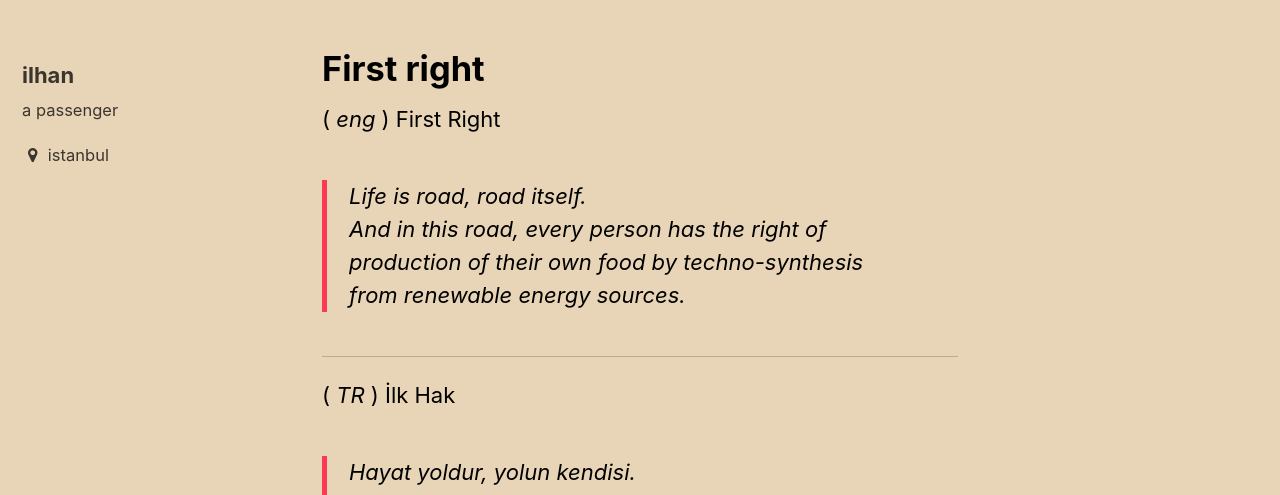
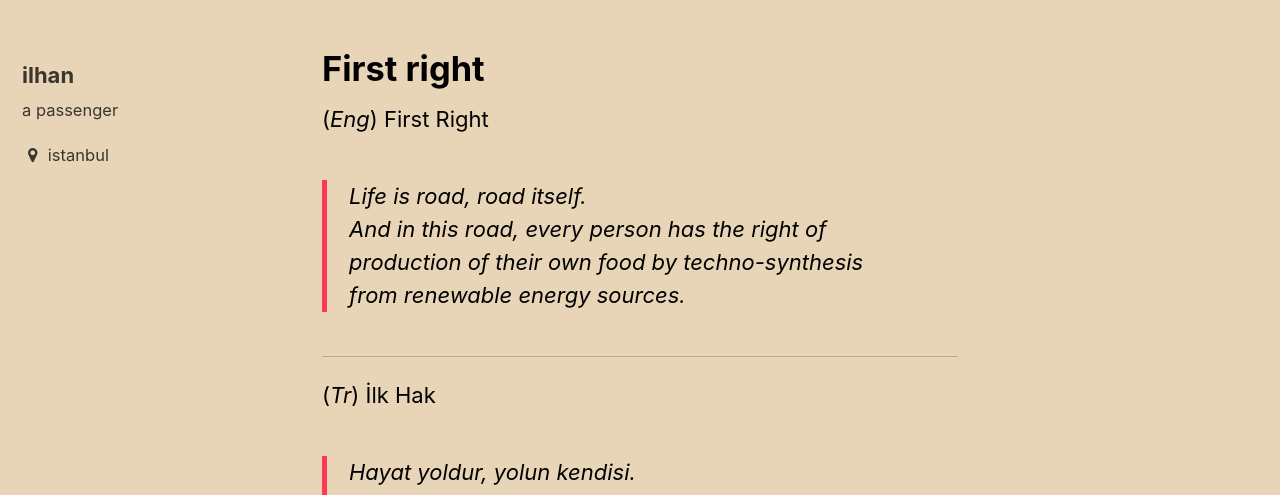
Before and after one commit to ilhangoren/ilhangoren.github.io, a Jekyll site: the page built from _posts/2018-2-08-First Right.md, in a window 1280 px wide and 900 px high. Shown: the part 150-645 px from the top of the window. Built offline with Jekyll 4.4.1, drawn with Linux system fonts in a browser that asks for light colours.

```diff
--- a/_posts/2018-2-08-First Right.md
+++ b/_posts/2018-2-08-First Right.md
@@ -4,11 +4,11 @@ categories:
   - Jekyll
 layout: single
 ---
-( *eng* ) First Right
+(*Eng*) First Right
 >Life is road, road itself.
 And in this road, every person has the right of production of their own food by techno-synthesis from renewable energy sources.<br>
 
 ---
-( *TR* ) İlk Hak
+(*Tr*) İlk Hak
 >Hayat yoldur, yolun kendisi.
 Ve bu yolda her insanın yenilenebilir enerji kaynaklarından teknosentez ile kendi besinini üretme hakkı vardır.
```
